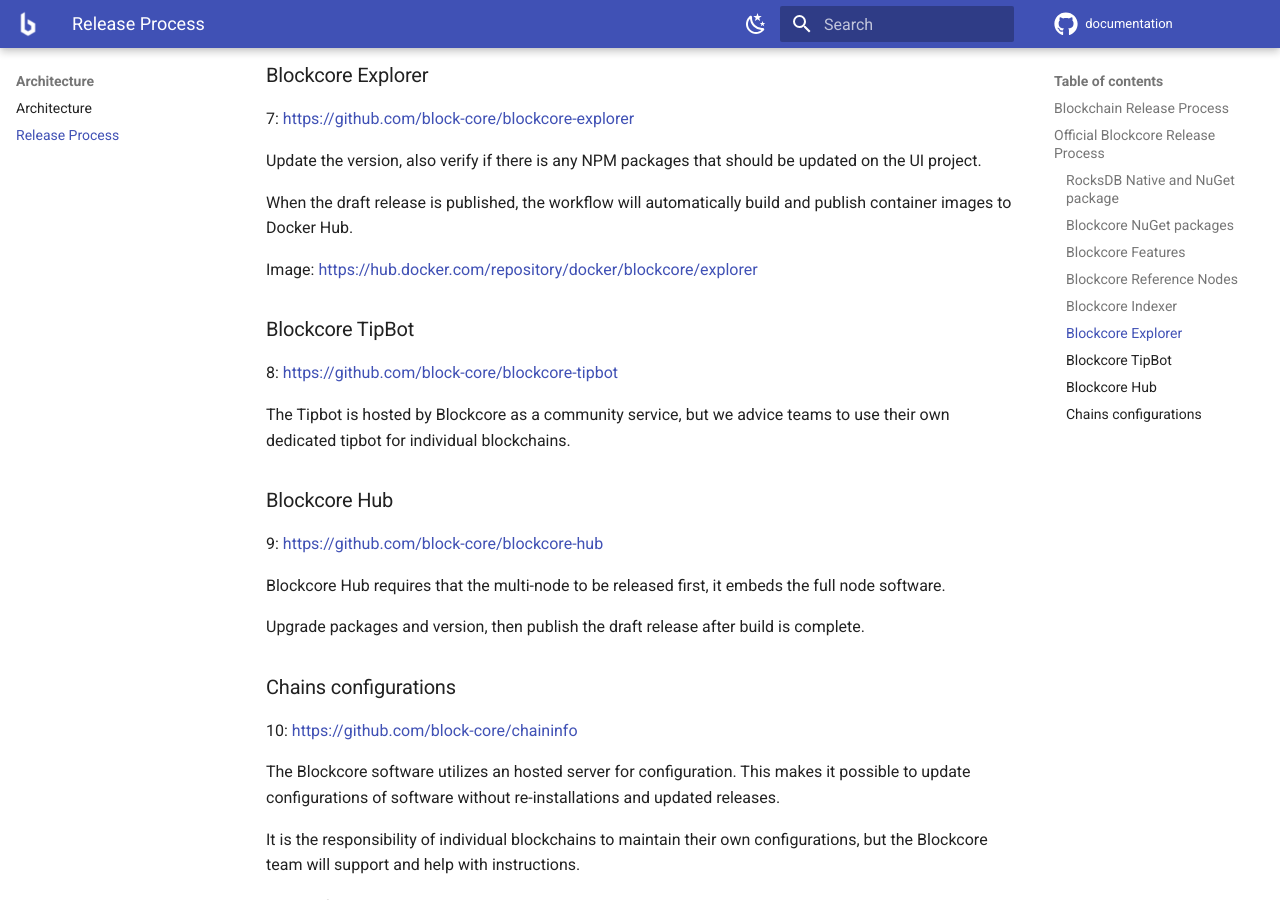
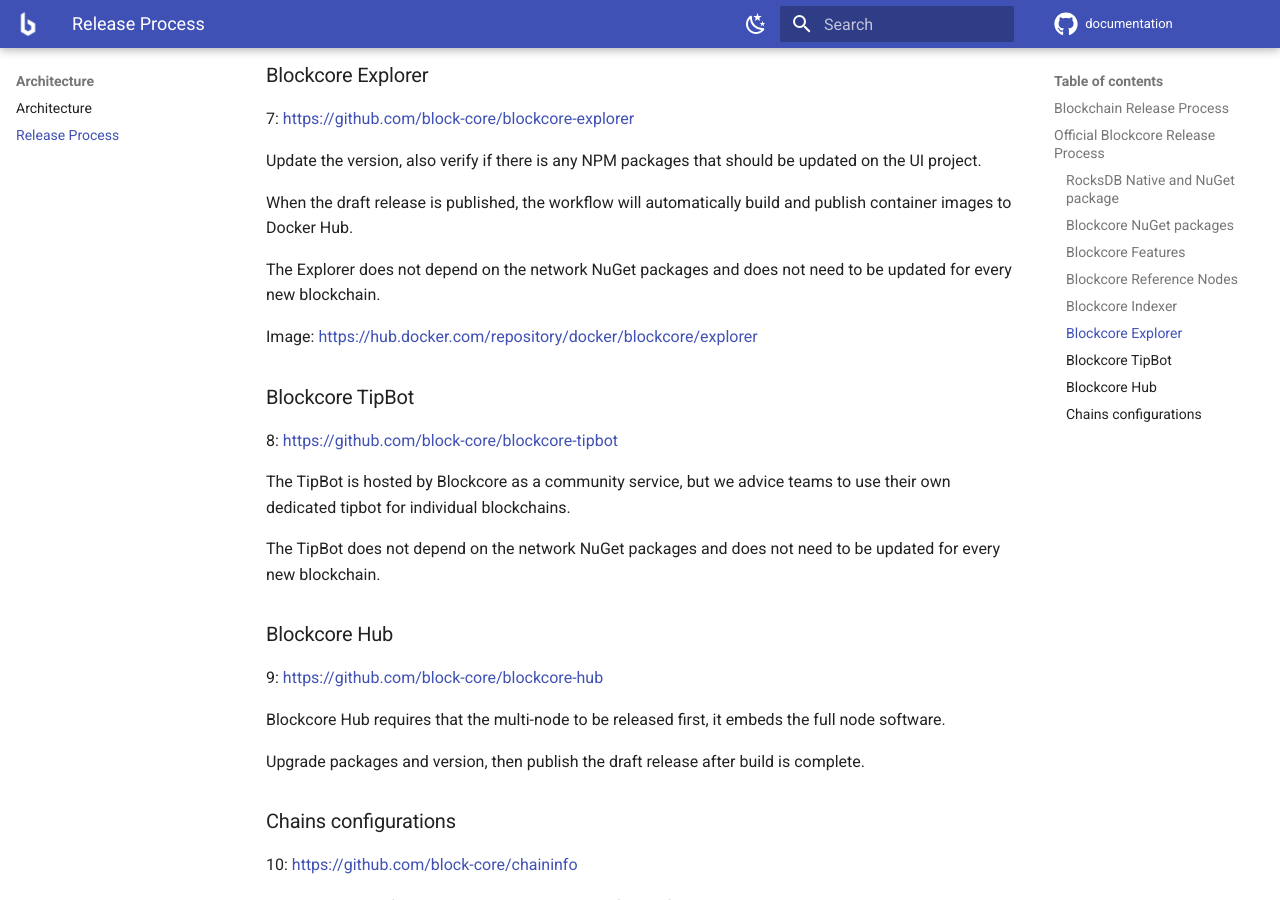
Before and after one commit to block-core/documentation, an MkDocs documentation site: the page built from docs/release-process.md, in a window 1280 px wide and 900 px high, scrolled down 2043 px. Built offline with MkDocs 1.6.1 and Material for MkDocs 9.7.7, drawn with Linux system fonts in a browser that asks for light colours; comment, search, counter and statistics services are not loaded.

Commit message:
Add note that Explorer and TipBot does not require update for new chains

```diff
--- a/docs/release-process.md
+++ b/docs/release-process.md
@@ -76,13 +76,17 @@ Update the version, also verify if there is any NPM packages that should be upda
 
 When the draft release is published, the workflow will automatically build and publish container images to Docker Hub.
 
+The Explorer does not depend on the network NuGet packages and does not need to be updated for every new blockchain.
+
 Image: [https://hub.docker.com/repository/docker/blockcore/explorer](https://hub.docker.com/repository/docker/blockcore/explorer)
 
 ### Blockcore TipBot
 
 8: [https://github.com/block-core/blockcore-tipbot](https://github.com/block-core/blockcore-tipbot)
 
-The Tipbot is hosted by Blockcore as a community service, but we advice teams to use their own dedicated tipbot for individual blockchains.
+The TipBot is hosted by Blockcore as a community service, but we advice teams to use their own dedicated tipbot for individual blockchains.
+
+The TipBot does not depend on the network NuGet packages and does not need to be updated for every new blockchain.
 
 ### Blockcore Hub
 
```
